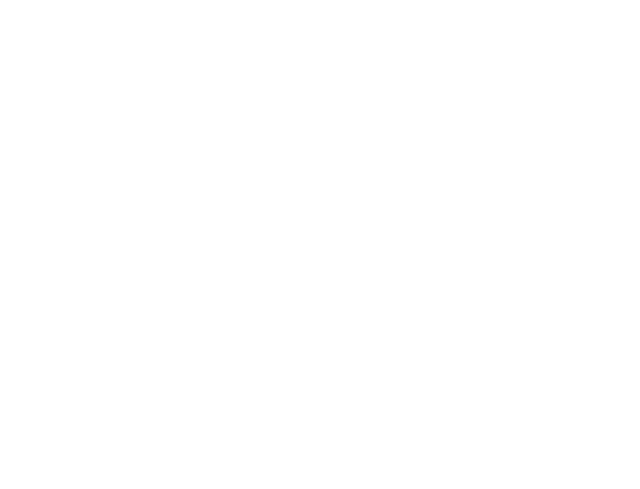
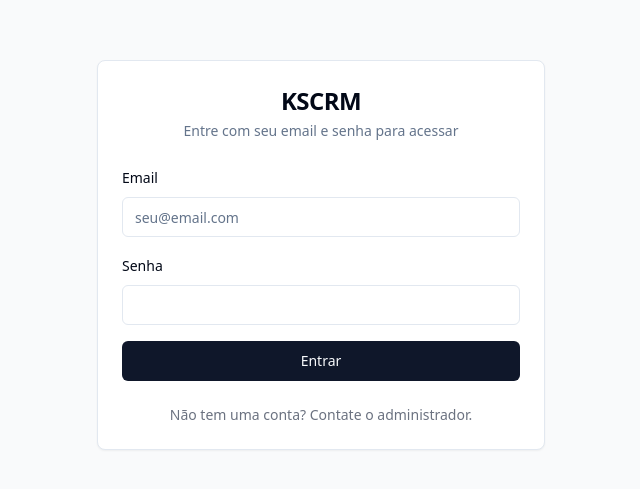
Before and after one commit to rogercsar/kscrm, a React (Vite) app: page /login in a window 1280 px wide. Before the commit this address had no page. Shown: the part 145-634 px from the top of the page, without its empty margins (319-959 px from the left). Built offline with nearby package versions, Linux system fonts and the light colour scheme.

Commit message:
correcao logout

```diff
--- a/src/App.tsx
+++ b/src/App.tsx
@@ -1,19 +1,63 @@
 
 
 
-import { BrowserRouter, Routes, Route } from 'react-router-dom'
+import { BrowserRouter, Routes, Route, Navigate, useLocation } from 'react-router-dom'
+import { useEffect, useState } from 'react'
+import { supabase } from '@/lib/supabase'
 import Dashboard from './pages/Dashboard'
 import Panels from './pages/Panels'
 import Pipeline from './pages/Pipeline'
 import Financial from './pages/Financial'
 import Profile from './pages/Profile'
+import Login from './pages/Login'
 import Layout from './components/Layout'
+import { Loader2 } from 'lucide-react'
+
+function RequireAuth({ children }: { children: JSX.Element }) {
+    const [session, setSession] = useState<boolean | null>(null)
+    const location = useLocation()
+
+    useEffect(() => {
+        supabase.auth.getSession().then(({ data: { session } }) => {
+            setSession(!!session)
+        })
+
+        const {
+            data: { subscription },
+        } = supabase.auth.onAuthStateChange((_event, session) => {
+            setSession(!!session)
+        })
+
+        return () => subscription.unsubscribe()
+    }, [])
+
+    if (session === null) {
+        return (
+            <div className="h-screen w-screen flex items-center justify-center">
+                <Loader2 className="h-8 w-8 animate-spin text-primary" />
+            </div>
+        )
+    }
+
+    if (!session) {
+        return <Navigate to="/login" state={{ from: location }} replace />
+    }
+
+    return children
+}
 
 function App() {
     return (
         <BrowserRouter>
             <Routes>
-                <Route element={<Layout />}>
+                <Route path="/login" element={<Login />} />
+                <Route
+                    element={
+                        <RequireAuth>
+                            <Layout />
+                        </RequireAuth>
+                    }
+                >
                     <Route path="/" element={<Dashboard />} />
                     <Route path="/panels" element={<Panels />} />
                     <Route path="/financial" element={<Financial />} />
@@ -26,4 +70,3 @@ function App() {
 }
 
 export default App
-// Force update 2
--- a/src/components/Layout.tsx
+++ b/src/components/Layout.tsx
@@ -14,7 +14,7 @@ export default function Layout() {
 
     const handleSignOut = async () => {
         await supabase.auth.signOut()
-        navigate(0)
+        navigate('/login')
     }
 
     return (
--- a/src/components/Sidebar.tsx
+++ b/src/components/Sidebar.tsx
@@ -13,7 +13,7 @@ export function Sidebar({ className }: SidebarProps) {
 
     const handleSignOut = async () => {
         await supabase.auth.signOut()
-        navigate(0)
+        navigate('/login')
     }
 
     return (
--- a/src/components/UserNav.tsx
+++ b/src/components/UserNav.tsx
@@ -41,7 +41,7 @@ export function UserNav() {
 
     const handleSignOut = async () => {
         await supabase.auth.signOut()
-        navigate(0) // Reload to trigger auth state change in App/Dashboard
+        navigate('/login') // Redirect to login page
     }
 
     const initials = profile?.full_name
--- /dev/null
+++ b/src/pages/Login.tsx
@@ -0,0 +1,96 @@
+import { useState } from 'react'
+import { useNavigate } from 'react-router-dom'
+import { supabase } from '@/lib/supabase'
+import { Button } from '@/components/ui/button'
+import { Input } from '@/components/ui/input'
+import { Label } from '@/components/ui/label'
+import { Card, CardContent, CardDescription, CardFooter, CardHeader, CardTitle } from '@/components/ui/card'
+import { AlertCircle, Loader2 } from 'lucide-react'
+
+export default function Login() {
+    const [email, setEmail] = useState('')
+    const [password, setPassword] = useState('')
+    const [loading, setLoading] = useState(false)
+    const [error, setError] = useState<string | null>(null)
+    const navigate = useNavigate()
+
+    const handleLogin = async (e: React.FormEvent) => {
+        e.preventDefault()
+        setLoading(true)
+        setError(null)
+
+        try {
+            const { error } = await supabase.auth.signInWithPassword({
+                email,
+                password,
+            })
+
+            if (error) {
+                throw error
+            }
+
+            navigate('/')
+        } catch (err: any) {
+            setError(err.message || 'Erro ao fazer login')
+        } finally {
+            setLoading(false)
+        }
+    }
+
+    return (
+        <div className="min-h-screen flex items-center justify-center bg-gray-50 dark:bg-gray-900 px-4">
+            <Card className="w-full max-w-md">
+                <CardHeader className="space-y-1">
+                    <CardTitle className="text-2xl font-bold text-center">KSCRM</CardTitle>
+                    <CardDescription className="text-center">
+                        Entre com seu email e senha para acessar
+                    </CardDescription>
+                </CardHeader>
+                <CardContent>
+                    <form onSubmit={handleLogin} className="space-y-4">
+                        <div className="space-y-2">
+                            <Label htmlFor="email">Email</Label>
+                            <Input
+                                id="email"
+                                type="email"
+                                placeholder="seu@email.com"
+                                value={email}
+                                onChange={(e) => setEmail(e.target.value)}
+                                required
+                            />
+                        </div>
+                        <div className="space-y-2">
+                            <Label htmlFor="password">Senha</Label>
+                            <Input
+                                id="password"
+                                type="password"
+                                value={password}
+                                onChange={(e) => setPassword(e.target.value)}
+                                required
+                            />
+                        </div>
+                        {error && (
+                            <div className="bg-red-50 text-red-600 text-sm p-3 rounded-md flex items-center gap-2">
+                                <AlertCircle className="h-4 w-4" />
+                                {error}
+                            </div>
+                        )}
+                        <Button type="submit" className="w-full" disabled={loading}>
+                            {loading ? (
+                                <>
+                                    <Loader2 className="mr-2 h-4 w-4 animate-spin" />
+                                    Entrando...
+                                </>
+                            ) : (
+                                'Entrar'
+                            )}
+                        </Button>
+                    </form>
+                </CardContent>
+                <CardFooter className="flex justify-center text-sm text-gray-500">
+                    Não tem uma conta? Contate o administrador.
+                </CardFooter>
+            </Card>
+        </div>
+    )
+}
```
